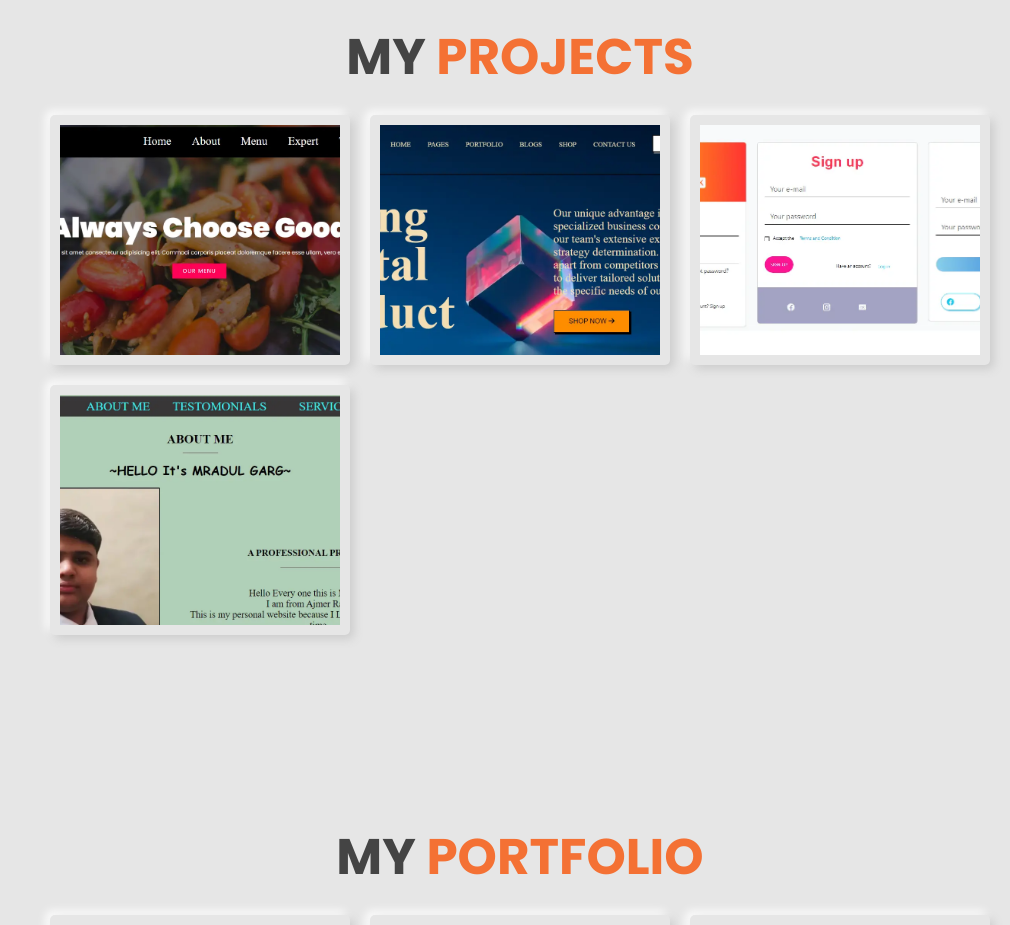
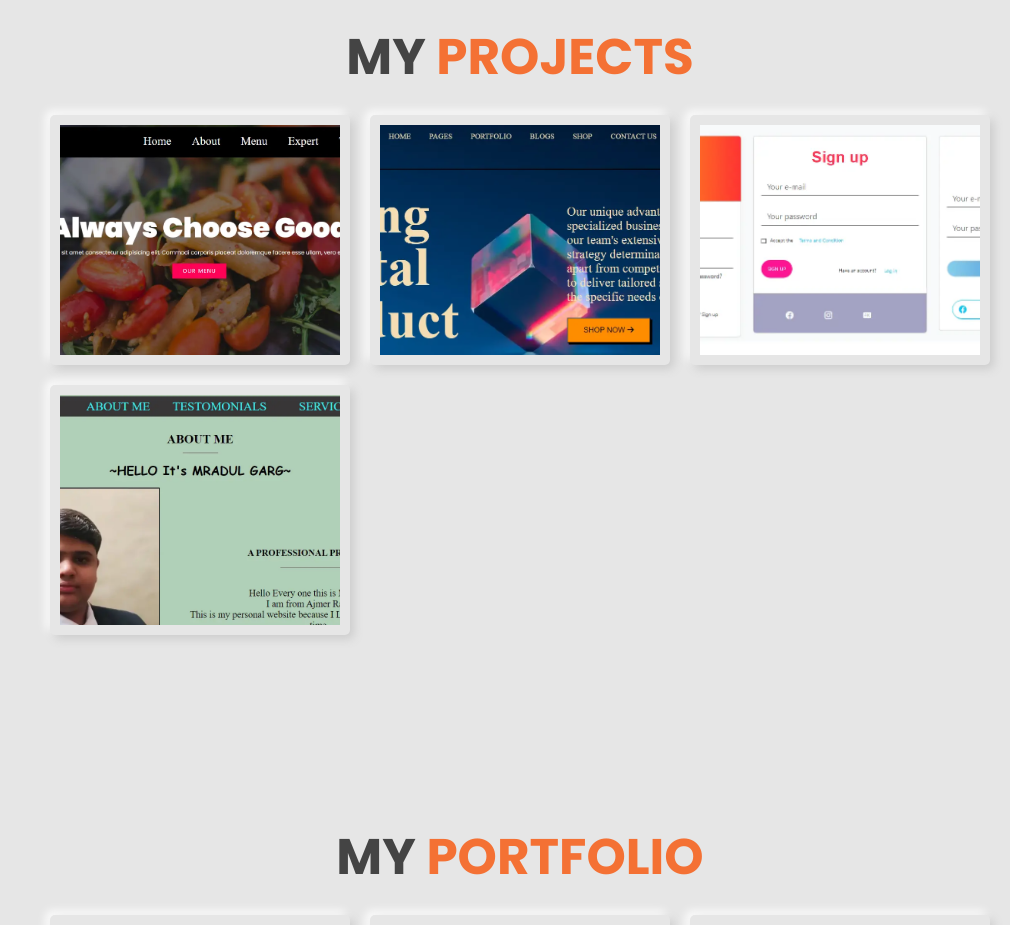
Before and after one commit to Mradul2806/Profile, a plain HTML site: page Profile/index.html in a window 1280 px wide. Shown: the part 3200-4125 px from the top of the page, without its empty margins (270-1280 px from the left). Drawn offline with Linux system fonts and the light colour scheme.

Commit message:
My Last commit

```diff
--- a/Profile/index.html
+++ b/Profile/index.html
@@ -199,14 +199,14 @@
         </div>
 
         <div class="box">
-          <img src="Images/CSS.webp" alt="">
+          <img src="Images/CSS_Project.webp" alt="">
           <div class="content">
             <h3><a href="Projects/Calm.html" target="_new">project 02</a></h3>
           </div>
         </div>
 
         <div class="box">
-          <img src="Images/Bootstrap.webp" alt="">
+          <img src="Images/Bootstrap_Project.webp" alt="">
           <div class="content">
             <h3><a href="Projects/Bootstrap.html" target="_new">project 03</a></h3>
           </div>
```
Also changed, not shown: Profile/Images/Bootstrap_Project.webp (added), Profile/Images/CSS_Project.webp (added), Profile/Images/bootstrap.webp (deleted), Profile/Images/css.webp (deleted).
